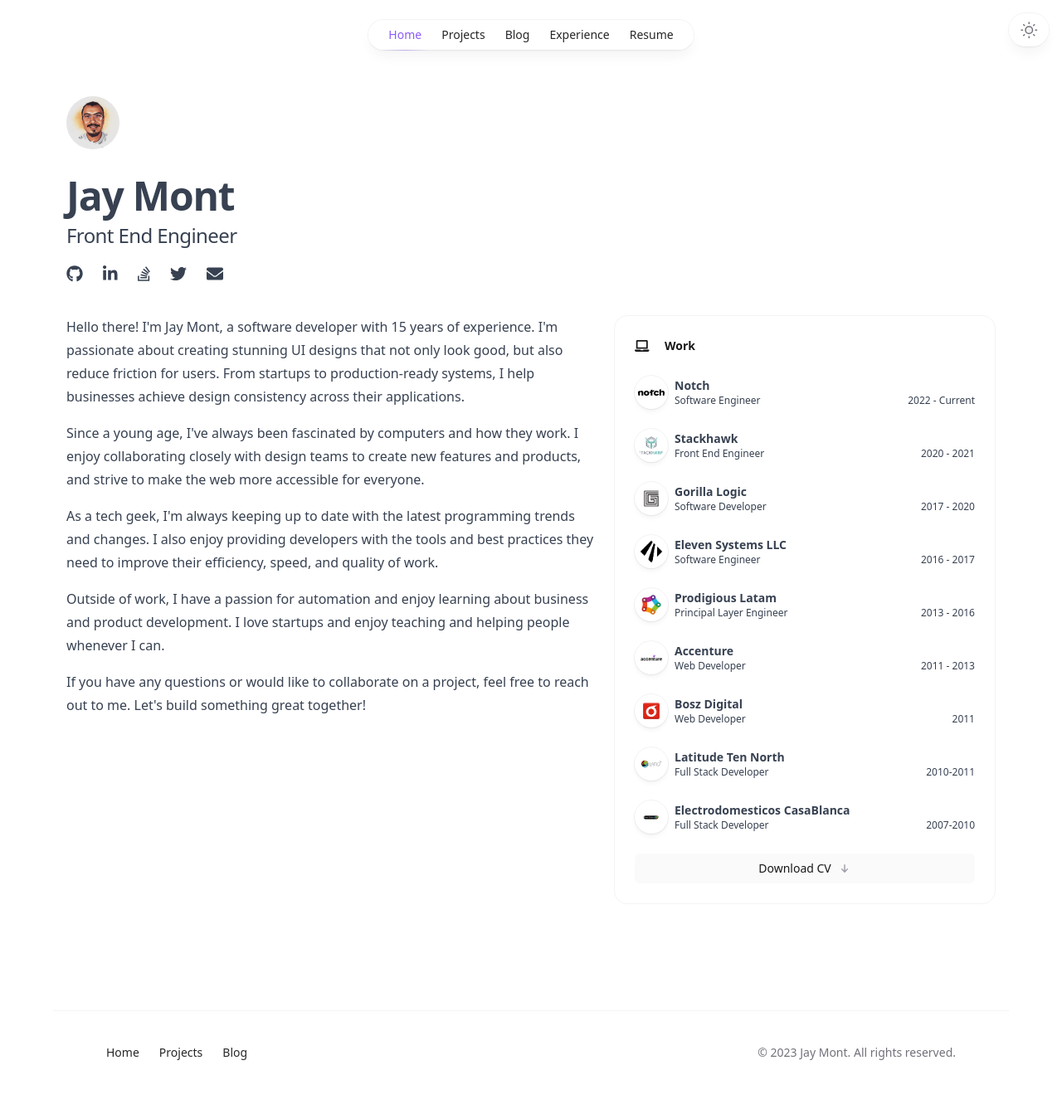
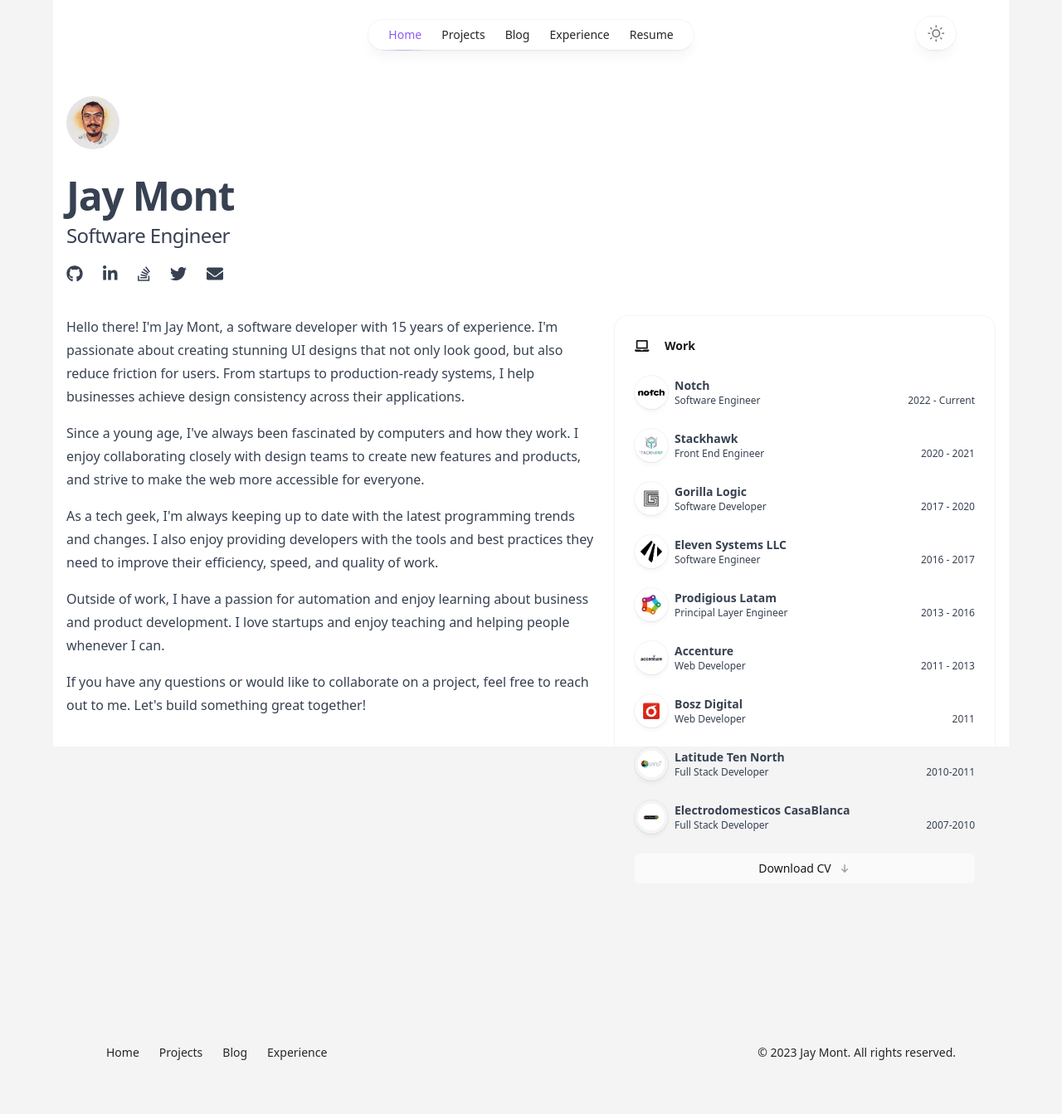
Before and after one commit to jmonterroso/jmonterroso.github.io, a Jekyll site: the page built from index.html, in a window 1280 px wide. Shown: the whole page at 83% size. Built offline with Jekyll 4.4.1, drawn with Linux system fonts in a browser that asks for light colours; nearby versions of some CDN libraries.

Commit message:
task: changes in the layout

```diff
--- a/_includes/partials/nav-bar.html
+++ b/_includes/partials/nav-bar.html
@@ -1,18 +1,18 @@
-<nav class="container mx-auto flex items-center justify-between">
+<div class="relative px-4 sm:px-8 lg:px-12">
+    <div class="mx-auto max-w-2xl lg:max-w-5xl">
+        <div class="relative flex gap-4">
+            <div class="flex-1 flex-1"></div>
+            <nav class="flex flex-1 justify-end md:justify-center">
                 <div class="mx-auto ">
                     <ul class="flex rounded-full bg-white/90 px-3 text-sm font-medium text-zinc-800 shadow-lg shadow-zinc-800/5 ring-1 ring-zinc-900/5 backdrop-blur dark:bg-zinc-800/90 dark:text-zinc-200 dark:ring-white/10 mt-6">
                         <li><a class="relative block px-3 py-2 transition hover:text-violet-500 dark:hover:text-violet-400
-            {% if page.active ==  "home" %} text-violet-500 dark:text-violet-400 {% endif %}
-
-                " href="{{ site.url }}">Home
+            {% if page.active ==  "home" %} text-violet-500 dark:text-violet-400 {% endif %}" href="{{ site.url }}">Home
                             {% if page.active == "home" %}<span
                                     class="absolute inset-x-1 -bottom-px h-px bg-gradient-to-r from-violet-500/0 via-violet-500/40 to-violet-500/0 dark:from-violet-400/0 dark:via-violet-400/40 dark:to-violet-400/0"></span>{%
                             endif %}
                             </a></li>
                         <li><a href="{{ site.url }}/projects" class="relative block px-3 py-2 transition hover:text-violet-500 dark:hover:text-violet-400
-        {% if page.active ==  "projects" %} text-violet-500 dark:text-violet-400 {% endif %}
-
-                ">Projects
+        {% if page.active ==  "projects" %} text-violet-500 dark:text-violet-400 {% endif %}">Projects
                             {% if page.active == "projects" %}<span
                                     class="absolute inset-x-1 -bottom-px h-px bg-gradient-to-r from-violet-500/0 via-violet-500/40 to-violet-500/0 dark:from-violet-400/0 dark:via-violet-400/40 dark:to-violet-400/0"></span>{%
                             endif %}
@@ -28,19 +28,21 @@
                             </a></li>
 
                         <li><a class="relative block px-3 py-2 transition hover:text-violet-500 dark:hover:text-violet-400
-{% if page.layout == "experience" or page.layout == "position" %} text-violet-500 dark:text-violet-400 {% endif %}" href="{{site.url}}/experience">Experience
+{% if page.layout == "experience" or page.layout == "position" %} text-violet-500 dark:text-violet-400 {% endif %}"
+                            href="{{site.url}}/experience">Experience
                             {% if page.layout == "experience" or page.layout == "position" %}<span
                                     class="absolute inset-x-1 -bottom-px h-px bg-gradient-to-r from-violet-500/0 via-violet-500/40 to-violet-500/0 dark:from-violet-400/0 dark:via-violet-400/40 dark:to-violet-400/0"></span>{%
                             endif %}
                             </a></li>
-            <li class="hidden lg:block"><a class="relative block px-3 py-2 transition d hover:text-violet-500 dark:hover:text-violet-400"
+                        <li class="hidden lg:block"><a
+                                class="relative block px-3 py-2 transition d hover:text-violet-500 dark:hover:text-violet-400"
                                 target="_blank" rel="noopener noreferrer"
                                 href="{{site.url}}/pdf/jayson-monterroso-resume.pdf">Resume</a></li>
                     </ul>
                 </div>
             </nav>
-<div id="toggleTheme" class="flex justify-end md:flex-1 ml-auto absolute top-4 right-4">
-    <div class="pointer-events-auto">
+            <div id="toggleTheme" class="flex justify-end md:flex-1">
+                <div class="pointer-events-auto flex items-end">
                     <button type="button" aria-label="Toggle dark mode"
                             class="group rounded-full bg-white/90 px-3 py-2 shadow-lg shadow-zinc-800/5 ring-1 ring-zinc-900/5 backdrop-blur transition dark:bg-zinc-800/90 dark:ring-white/10 dark:hover:ring-white/20">
                         <svg viewBox="0 0 24 24" stroke-width="1.5" stroke-linecap="round" stroke-linejoin="round"
@@ -56,6 +58,9 @@
                                   stroke-width="1.5" stroke-linecap="round" stroke-linejoin="round"></path>
                         </svg>
                     </button>
+                </div>
+            </div>
+        </div>
     </div>
 </div>
 <script>
--- a/_layouts/core.html
+++ b/_layouts/core.html
@@ -82,17 +82,21 @@
 
 
 </head>
-<body class="dark:bg-zinc-900 bg-white">
-<div class="dark:bg-zinc-900 bg-white">
-    {% include partials/nav-bar.html %}
-    <main class="container mx-auto dark:text-zinc-100 lg:px-20 text-gray-700 px-4  ">
+<body >
+<div class="dark:bg-black bg-zinc-100">
+
+    <div class="fixed inset-0 flex justify-center sm:px-8"><div class="flex w-full max-w-7xl lg:px-8"><div class="w-full bg-white ring-1 ring-zinc-100 dark:bg-zinc-900 dark:ring-zinc-300/20"></div></div></div>
+    <main class="container mx-auto dark:text-zinc-100 lg:px-20 text-gray-700 px-4 relative mx-auto max-w-7xl lg:px-8 ">
+        {% include partials/nav-bar.html %}
+        <div class="relative px-4 sm:px-8 lg:px-12">
         {{ content }}
+        </div>
     </main>
 
-    <footer class="mt-32">
+    <footer class="mt-32 relative z-10">
         <div class="sm:px-8">
             <div class="mx-auto max-w-7xl lg:px-8">
-                <div class="border-t border-zinc-100 pb-16 pt-10 dark:border-zinc-700/40">
+                <div class="border-t border-zinc-100 pb-16 pt-10 dark:border-zinc-700/40 border-solid">
                     <div class="relative px-4 sm:px-8 lg:px-12">
                         <div class="mx-auto max-w-2xl lg:max-w-5xl">
                             <div class="flex flex-col items-center justify-between gap-6 sm:flex-row">
@@ -100,10 +104,12 @@
                                         class="transition hover:text-teal-500 dark:hover:text-teal-400"
                                         href="/">Home</a><a
                                         class="transition hover:text-teal-500 dark:hover:text-teal-400"
-                                        href="/projects">Projects</a><a
+                                        href="/projects">Projects</a>
+                                    <a
                                         class="transition hover:text-teal-500 dark:hover:text-teal-400" href="/blog">Blog</a>
+                                    <a class="transition hover:text-teal-500 dark:hover:text-teal-400" href="/experience">Experience</a>
                                 </div>
-                                <p class="text-sm text-zinc-500 dark:text-zinc-400">© <!-- -->2023<!-- --> Jay Mont. All
+                                <p class="text-sm text-zinc-800 dark:text-zinc-400">© <!-- -->{{ 'now' | date: "%Y" }}<!-- --> Jay Mont. All
                                     rights reserved.</p></div>
                         </div>
                     </div>
--- a/dist/output.css
+++ b/dist/output.css
@@ -1016,12 +1016,20 @@ video {
   position: static;
 }
 
+.fixed {
+  position: fixed;
+}
+
 .absolute {
   position: absolute;
 }
 
 .relative {
   position: relative;
+}
+
+.inset-0 {
+  inset: 0px;
 }
 
 .-inset-x-4 {
@@ -1268,6 +1276,10 @@ video {
 
 .flex-none {
   flex: none;
+}
+
+.flex-1 {
+  flex: 1 1 0%;
 }
 
 .scale-95 {
@@ -1288,6 +1300,10 @@ video {
   align-items: flex-start;
 }
 
+.items-end {
+  align-items: flex-end;
+}
+
 .items-center {
   align-items: center;
 }
@@ -1350,6 +1366,14 @@ video {
 
 .border-t {
   border-top-width: 1px;
+}
+
+.border-t-2 {
+  border-top-width: 2px;
+}
+
+.border-solid {
+  border-style: solid;
 }
 
 .border-zinc-100 {
@@ -1610,6 +1634,11 @@ video {
 
 .ring-zinc-900\/5 {
   --tw-ring-color: rgb(24 24 27 / 0.05);
+}
+
+.ring-zinc-100 {
+  --tw-ring-opacity: 1;
+  --tw-ring-color: rgb(244 244 245 / var(--tw-ring-opacity));
 }
 
 .backdrop-blur {
@@ -2001,6 +2030,11 @@ video {
   background-color: rgb(24 24 27 / var(--tw-bg-opacity));
 }
 
+:is(.dark .dark\:bg-black) {
+  --tw-bg-opacity: 1;
+  background-color: rgb(0 0 0 / var(--tw-bg-opacity));
+}
+
 :is(.dark .dark\:from-violet-400\/0) {
   --tw-gradient-from: rgb(167 139 250 / 0) var(--tw-gradient-from-position);
   --tw-gradient-from-position:  ;
@@ -2061,6 +2095,10 @@ video {
   --tw-ring-color: rgb(255 255 255 / 0.1);
 }
 
+:is(.dark .dark\:ring-zinc-300\/20) {
+  --tw-ring-color: rgb(212 212 216 / 0.2);
+}
+
 :is(.dark .dark\:hover\:bg-zinc-800:hover) {
   --tw-bg-opacity: 1;
   background-color: rgb(39 39 42 / var(--tw-bg-opacity));
@@ -2164,6 +2202,10 @@ video {
     align-items: baseline;
   }
 
+  .md\:justify-center {
+    justify-content: center;
+  }
+
   .md\:border-l {
     border-left-width: 1px;
   }
--- a/index.html
+++ b/index.html
@@ -13,7 +13,7 @@ active: home
              class="rounded-full bg-zinc-100 object-cover dark:bg-zinc-800 h-16 w-16 mt-14"/>
         <div class="mt-8 text-left">
             <h1 class="text-5xl  font-bold mb-2 tracking-tight">Jay Mont </h1>
-            <h2 class="text-2xl tracking-tight font-medium">Front End Engineer</h2>
+            <h2 class="text-2xl tracking-tight font-medium" id="position">Software Engineer</h2>
             <div class="flex gap-6 mt-4 dark:text-zinc-400 h-6 text-xl ">
                 <a aria-label="Github Profile" href="https://github.com/{{ site.github_username }}"
                    rel="noreferrer noopener" target="_blank"><i class="fab fa-github"></i></a>
```
Lines whose indentation alone changed are shown as unchanged.
